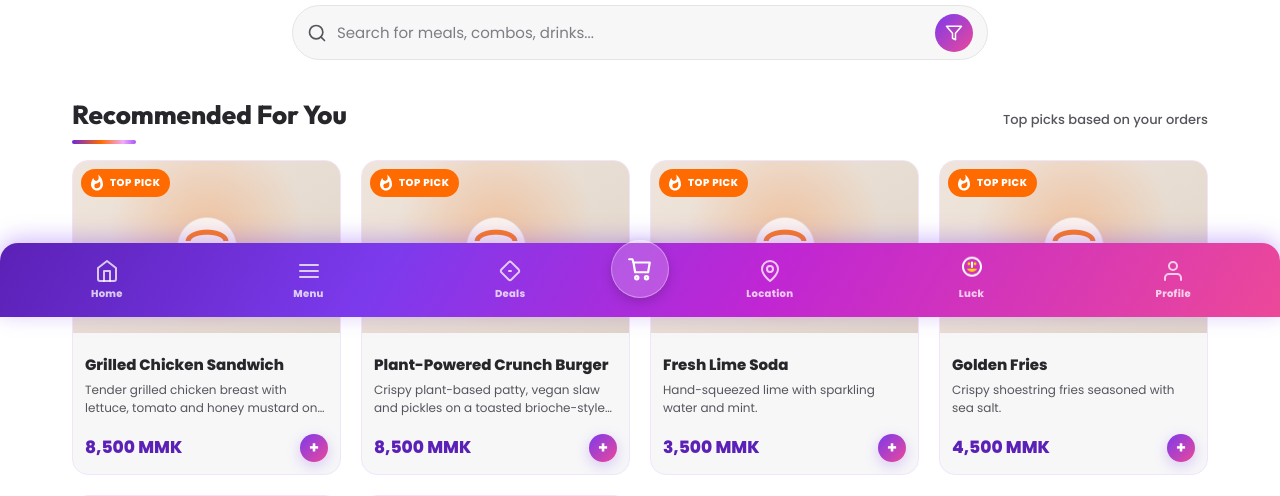
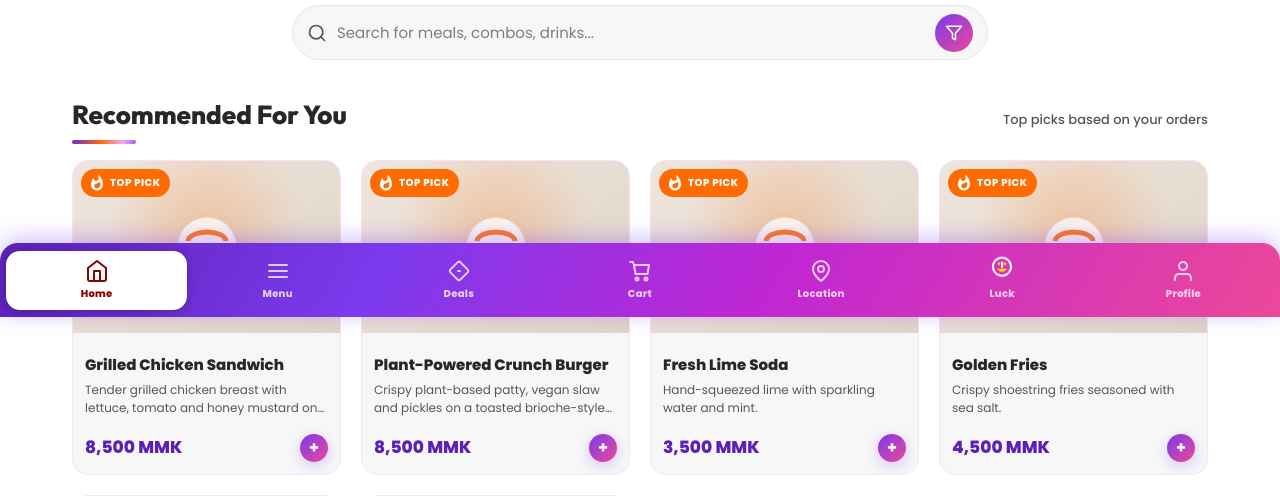
Before and after one commit to novamaster459/food-delievery-web-crunchbox, a Flask app: page / in a window 1280 px wide. Shown: the part 483-979 px from the top of the page. Run offline with Flask 3, Linux system fonts and the light colour scheme; data that the repository does not hold is empty; some libraries are stand-ins or nearby versions.

Commit message:
Cart is a normal tab on the same level as the others (no floating circle). Add back the white rectangle for the pressed/active tab.

```diff
--- a/frontend/static/css/brand-theme.css
+++ b/frontend/static/css/brand-theme.css
@@ -163,20 +163,14 @@ body {
   background: rgba(255, 255, 255, 0.14) !important;
 }
 .bottom-nav-item.active {
-  color: rgba(255, 255, 255, 0.75) !important;
-  background: transparent !important;
-  box-shadow: none !important;
+  color: var(--brand-red) !important;
+  background: #ffffff !important;
+  box-shadow: 0 2px 10px rgba(0, 0, 0, 0.22);
+  border-radius: 12px;
 }
-.bottom-nav-item.active .nav-icon { color: rgba(255, 255, 255, 0.75) !important; }
+.bottom-nav-item.active .nav-icon { color: var(--brand-red) !important; }
 .nav-label { font-size: 10px !important; font-weight: 800 !important; }
 
-.bottom-nav-fab {
-  background: rgba(255, 255, 255, 0.2) !important;
-  border: 1px solid rgba(255, 255, 255, 0.35);
-  box-shadow: 0 4px 12px rgba(0, 0, 0, 0.18) !important;
-}
-.bottom-nav-fab:hover { transform: scale(1.06) !important; box-shadow: 0 6px 16px rgba(0, 0, 0, 0.25) !important; }
-.fab-icon, .fab-icon svg { color: #ffffff !important; stroke: #ffffff !important; }
 
 /* Luck icon: uniform white like the rest */
 .nav-luck .nav-icon, .nav-luck .nav-icon svg { color: #ffffff !important; fill: #ffffff !important; }
--- a/frontend/templates/index.html
+++ b/frontend/templates/index.html
@@ -13,7 +13,7 @@
   <link rel="stylesheet" href="/static/css/main.css?v=4" />
   <link rel="stylesheet" href="/static/css/components.css?v=4" />
   <link rel="stylesheet" href="/static/css/storefront-customization.css?v=4" />
-  <link rel="stylesheet" href="/static/css/brand-theme.css?v=4" />
+  <link rel="stylesheet" href="/static/css/brand-theme.css?v=5" />
 </head>
 
 <body>
@@ -593,10 +593,8 @@
         </svg>
       </span>
       <span class="nav-label">Deals</span>
-    </button>
-
-    <button class="bottom-nav-fab" id="nav-order" aria-label="Order">
-      <span class="fab-icon">
+    </button>    <button class="bottom-nav-item" id="nav-order" aria-label="Cart">
+      <span class="nav-icon">
         <svg viewBox="0 0 24 24" fill="none" stroke="currentColor" stroke-width="2" stroke-linecap="round"
           stroke-linejoin="round">
           <path d="M6 6h15l-1.5 9h-12z"></path>
@@ -605,6 +603,7 @@
           <path d="M6 6L5 3H2"></path>
         </svg>
       </span>
+      <span class="nav-label">Cart</span>
     </button>
 
     <button class="bottom-nav-item" id="nav-locations" data-page="locations">
```
